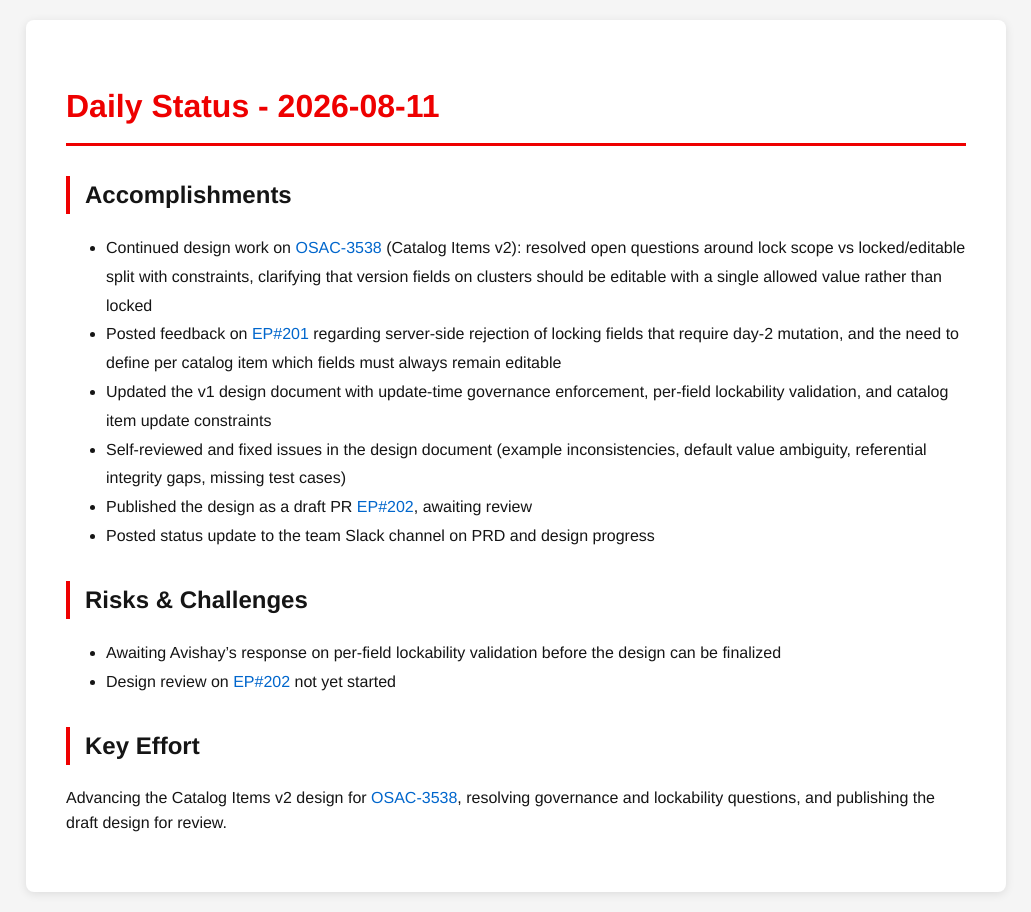
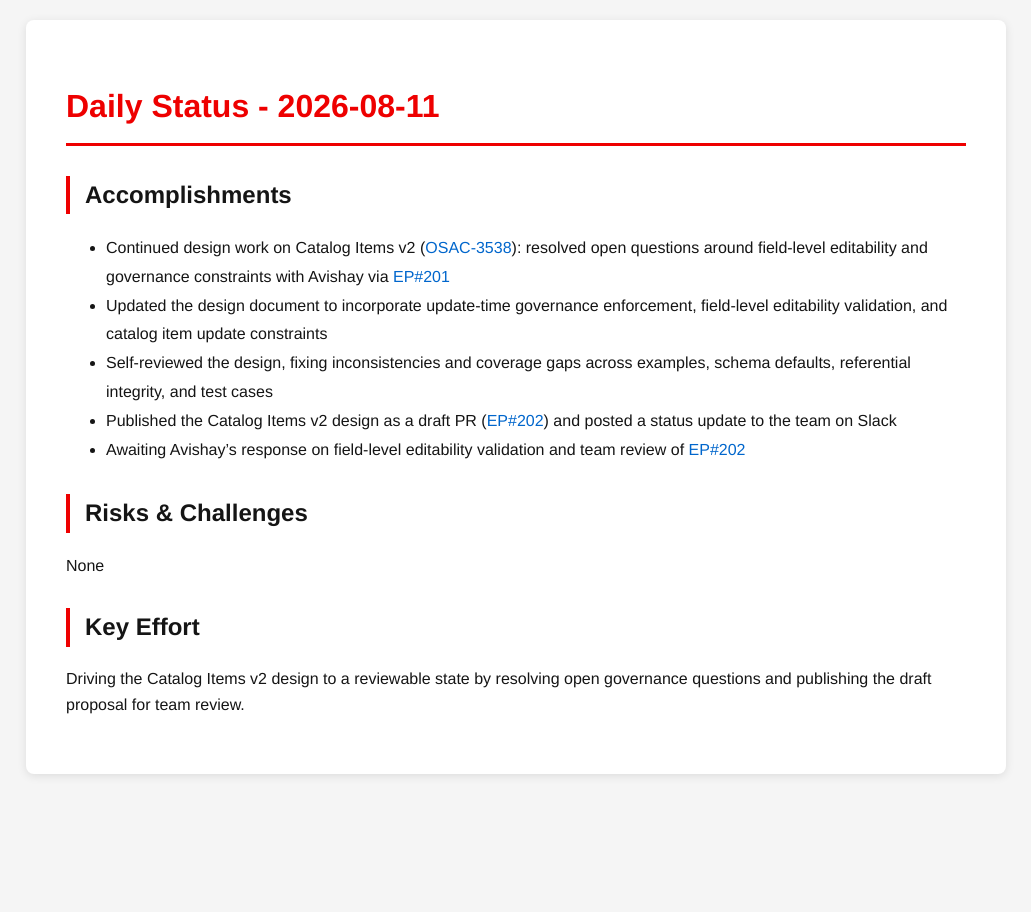
Before and after one commit to tzvatot/daily-status, a Jekyll site: the page built from 2026-08-11.md, in a window 1280 px wide. Shown: the whole page, without its empty margins (124-1155 px from the left). Built offline with Jekyll 4.4.1, drawn with Linux system fonts in a browser that asks for light colours.

Commit message:
Daily status update - 2026-08-11

```diff
--- a/2026-08-11.md
+++ b/2026-08-11.md
@@ -7,16 +7,14 @@ date: 2026-08-11
 # Daily Status - 2026-08-11
 
 ## Accomplishments
-- Continued design work on [OSAC-3538](https://redhat.atlassian.net/browse/OSAC-3538) (Catalog Items v2): resolved open questions around lock scope vs locked/editable split with constraints, clarifying that version fields on clusters should be editable with a single allowed value rather than locked
-- Posted feedback on [EP#201](https://github.com/osac-project/enhancement-proposals/pull/201) regarding server-side rejection of locking fields that require day-2 mutation, and the need to define per catalog item which fields must always remain editable
-- Updated the v1 design document with update-time governance enforcement, per-field lockability validation, and catalog item update constraints
-- Self-reviewed and fixed issues in the design document (example inconsistencies, default value ambiguity, referential integrity gaps, missing test cases)
-- Published the design as a draft PR [EP#202](https://github.com/osac-project/enhancement-proposals/pull/202), awaiting review
-- Posted status update to the team Slack channel on PRD and design progress
+- Continued design work on Catalog Items v2 ([OSAC-3538](https://redhat.atlassian.net/browse/OSAC-3538)): resolved open questions around field-level editability and governance constraints with Avishay via [EP#201](https://github.com/osac-project/enhancement-proposals/pull/201)
+- Updated the design document to incorporate update-time governance enforcement, field-level editability validation, and catalog item update constraints
+- Self-reviewed the design, fixing inconsistencies and coverage gaps across examples, schema defaults, referential integrity, and test cases
+- Published the Catalog Items v2 design as a draft PR ([EP#202](https://github.com/osac-project/enhancement-proposals/pull/202)) and posted a status update to the team on Slack
+- Awaiting Avishay's response on field-level editability validation and team review of [EP#202](https://github.com/osac-project/enhancement-proposals/pull/202)
 
 ## Risks & Challenges
-- Awaiting Avishay's response on per-field lockability validation before the design can be finalized
-- Design review on [EP#202](https://github.com/osac-project/enhancement-proposals/pull/202) not yet started
+None
 
 ## Key Effort
-Advancing the Catalog Items v2 design for [OSAC-3538](https://redhat.atlassian.net/browse/OSAC-3538), resolving governance and lockability questions, and publishing the draft design for review.
+Driving the Catalog Items v2 design to a reviewable state by resolving open governance questions and publishing the draft proposal for team review.
```
